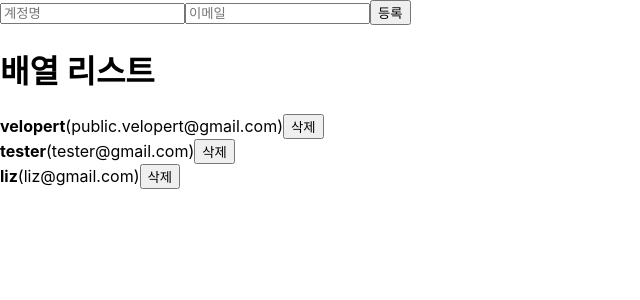
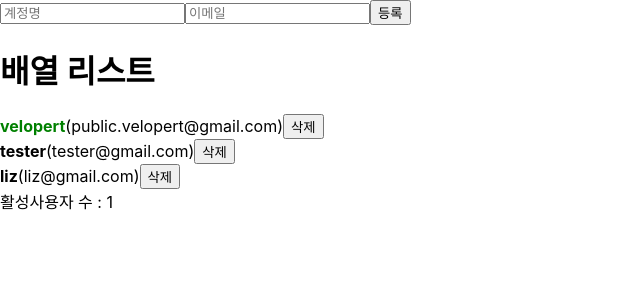
Before and after one commit to Ggamujabjab/todo_list, a React (Create React App) app: page / in a window 1280 px wide. Shown: the top 300 px of the page, without its empty margins (0-640 px from the left). Built offline with nearby package versions, Linux system fonts and the light colour scheme.

Commit message:
useReducer 사용

```diff
--- a/src/App.js
+++ b/src/App.js
@@ -1,82 +1,167 @@
-import React, { useState, useRef } from "react";
+import React, { useRef, useCallback, useReducer, useMemo, useState } from "react";
 import UserList from "./page/UserList";
 import CreateUser from "./page/CreateUser";
 
-function App() {
-  const [inputs, setInputs] = useState({
+/*
+  const { user, setUser } = useState("");
+  const ref = useRef();
+  useEffect(() => {
+    return (() => {
+
+    })
+  });
+  useMemo(() => fucntion(user), [user]); // 연산을 위한 함수
+  useCallback(() => {}) // 함수 재사용
+  React.memo() // 리렌더링 방지.
+  const OnCreate = () => {}
+*/
+
+function countActiveUsers(users){
+    console.log("활성 사용자 수를 세는중...");
+
+    return users.filter(user => user.active).length;
+}
+
+// 배열 데이터 initialState
+const initialState = {
+  inputs : {
     username : "",
     email : ""
-  });
-  const { username, email } = inputs;
-  const onChange = e => {
-      const { name, value } = e.target;
-      setInputs({
-          ...inputs,
-          [name] : value
-      });
-  }
-
-  // 배열 데이터
-  const [users, setUsers] = useState([
+  },
+  users : [
     {
       id : 1,
       username : "velopert",
       email : "public.velopert@gmail.com",
       active : true
-    }, {
+    },
+    {
       id : 2,
       username : "tester",
       email : "tester@gmail.com",
       active : false
-    }, {
+    },
+    {
       id : 3,
       username : "liz",
       email : "liz@gmail.com",
       active : false
     }
-  ]);
-  const inputName = useRef();
-  const nextID = useRef(10);
+  ]
+};
+
+function reducer(state, action){
+  switch(action.type){
+    case "CHANGE_INPUT" :
+      return {
+        ...state,
+        inputs : {
+          ...state.inputs,
+          [action.name] : action.value
+        }
+      }
+    case "CREATE_USER" :
+      return {
+        inputs : initialState.inputs, // Input 값을 추가후 초기값 공백으로 변경(initialState를 사용)
+        //inputs : state.inputs, // 입력값을 유지를 하려면 state를 사용
+        users : [
+          ...state.users,
+          action.user
+        ]
+      }
+    case "REMOVE_USER" :
+      return {
+        ...state,
+        users : state.users.filter(( user ) => user.id !== action.id )
+      }
+    case "TOGGLE_USER" :
+      return {
+        ...state,
+        users : state.users.map(( user ) => {
+          return user.id === action.id ? { ...user, active : !user.active } : user
+        })
+      }
+    default :
+      return state;
+  }
+}
+
+function App() {
+  const [state, dispatch] = useReducer(reducer, initialState);
   const nextId = useRef(4);
-  const onCreate = () => {
-      const user = {
+
+  const { users } = state;
+  const { username, email } = state.inputs;
+
+  // Change 이벤트
+  const onChange = useCallback(
+    e => {
+      const { name, value } = e.target;
+
+      dispatch({
+        type : "CHANGE_INPUT",
+        name,
+        value
+      });
+    }, []
+  );
+
+  // Click 이벤트(목록 생성)
+  const onCreate = useCallback(
+    () => {
+      dispatch({
+        type : "CREATE_USER",
+        user : {
           id : nextId.current,
           username,
-        email
+          email,
+          active : false
         }
-      setUsers([
-        ...users,
-        user
-      ]);
-      setUsers(users.concat(user));
-
-      setInputs({
-          username : "",
-          email : ""
       });
 
-      // 초기화 했을경우 포커스
-      inputName.current.focus();
+      // ID값 증가
+      nextId.current++;
+    }, [username, email]
+  );
+  const onRemove = useCallback(
+    (id) => {
+      dispatch({
+        type : "REMOVE_USER",
+        id
+      })
+    }, []
+  )
+  const onToggle = useCallback(
+    (id) => {
+      dispatch({
+        type : "TOGGLE_USER",
+        id
+      })
+    }, []
+  )
 
-      // 배열의 ID값을 갱신을 위한 +1
-      nextId.current += 1;
-  }
-  const onRemove = (id) => {
-    setUsers(users.filter(user => user.id !== id));
-  }
+  const count = useMemo(() => countActiveUsers(users), [users]);
+
+  const [ value, setValue ] = useState(true);
+
+  // users 데이터가 변경이 됐을경우
+  //const count = useMemo(() => countActiveUsers(users), [users]);
+
   return (
     <>
       <CreateUser
         username={username}
         email={email}
-        inputName={inputName}
+        //inputName={inputName}
         onChange={onChange}
         onCreate={onCreate}
       />
       <UserList
         users={users}
         onRemove={onRemove}
+        onToggle={onToggle}
       />
+      <div>활성사용자 수 : {count}</div>
     </>
   );
 }
--- a/src/index.js
+++ b/src/index.js
@@ -2,13 +2,13 @@ import React from 'react';
 import ReactDOM from 'react-dom/client';
 import './index.css';
 import App from './App';
+import Counter from "./page/Counter";
 import reportWebVitals from './reportWebVitals';
 
 const root = ReactDOM.createRoot(document.getElementById('root'));
 root.render(
-  <React.StrictMode>
     <App />
-  </React.StrictMode>
+    //<Counter />
 );
 
 // If you want to start measuring performance in your app, pass a function
--- /dev/null
+++ b/src/page/Counter.js
@@ -0,0 +1,37 @@
+import React, { useReducer, useState } from 'react';
+
+function reducer(state, action){
+    switch (action.type){
+        case "INCREMENT" :
+            return state + 1;
+        case "DECREMENT" :
+            return state - 1;
+        default :
+            return state;
+    }
+}
+
+function Counter(){
+    const [number, dispatch] = useReducer(reducer, 3);
+    //const [number, dispatch] = useReducer(reducer, 0);
+    //const [number, setNumber] = useState();
+
+    const onIncrease = () => {
+        dispatch({ type : "INCREMENT" });
+        //setNumber(prevNumber => prevNumber + 1);
+    }
+    const onDecrease = () => {
+        dispatch({ type : "DECREMENT" });
+        //setNumber(prevNumber => prevNumber - 1);
+    }
+
+    return (
+        <div>
+            <h1>{number}</h1>
+            <button onClick={onDecrease}>-1</button>
+            <button onClick={onIncrease}>+1</button>
+        </div>
+    );
+}
+
+export default Counter;
--- a/src/page/CreateUser.js
+++ b/src/page/CreateUser.js
@@ -1,24 +1,23 @@
 import React from 'react';
 
-function CreateUser({ username, email, inputName, onChange, onCreate }){
+function CreateUser({ username, email, onChange, onCreate }){
     return (
         <div>
             <input
                 name="username"
                 placeholder="계정명"
+                value={username}
                 onChange={onChange}
-                value={username}
-                ref={inputName}
             />
             <input
                 name="email"
                 placeholder="이메일"
+                value={email}
                 onChange={onChange}
-                value={email}
             />
             <button type="button" onClick={onCreate}>등록</button>
         </div>
     )
 }
 
-export default CreateUser;
+export default React.memo(CreateUser);
--- a/src/page/User.js
+++ b/src/page/User.js
@@ -1,15 +1,24 @@
 import React from 'react';
 
-function User({ user, onRemove }){
-    const {username, email} = user;
+function User({ user, onRemove, onToggle }){
+    const { id, username, email, active } = user;
+
+    console.log(username, email, active);
 
     return (
         <div>
-            <b>{username}</b>
+            <b style={{ color : active ? "green" : "black", cursor : "pointer" }} onClick={() => onToggle(user.id)}>{username}</b>
+            <span>({email})</span>
+            <button type="button" onClick={() => onRemove(id)}>삭제</button>
+        </div>
+        /*
+        <div>
+            <b style={{ color : user.active ? "green" : "black", cursor : "pointer" }} onClick={() => onToggle(user.id)}>{username}</b>
             <span>({email})</span>
             <button type="button" onClick={() => onRemove(user.id)}>삭제</button>
         </div>
+        */
     );
 }
 
-export default User;
+export default React.memo(User);
--- a/src/page/UserList.js
+++ b/src/page/UserList.js
@@ -1,11 +1,9 @@
-import React, { useRef } from 'react';
+import React, { useEffect, useRef } from 'react';
 import User from "../page/User";
 
-function UserList({ users, onRemove }){
-    // 배열 목록
+function UserList({ users, onRemove, onToggle }){
     const unitList = users.map(( item ) => {
-        console.log(item);
-        return <User key={item.id} user={item} onRemove={onRemove} />;
+        return <User key={item.id} user={item} onRemove={onRemove} onToggle={onToggle} />
     });
 
     return (
@@ -18,4 +16,22 @@ function UserList({ users, onRemove }){
     )
 }
 
-export default UserList;
+/*function UserList({ users, onRemove, onToggle }){
+    console.log("UserList");
+
+    // 배열 목록
+    const unitList = users.map(( item ) => {
+        return <User key={item.id} user={item} onRemove={onRemove} onToggle={onToggle} />;
+    });
+
+    return (
+        <div>
+            <h1>배열 리스트</h1>
+            <div>
+                {unitList}
+            </div>
+        </div>
+    )
+}*/
+
+export default React.memo(UserList);
```
Lines whose indentation alone changed are shown as unchanged.
